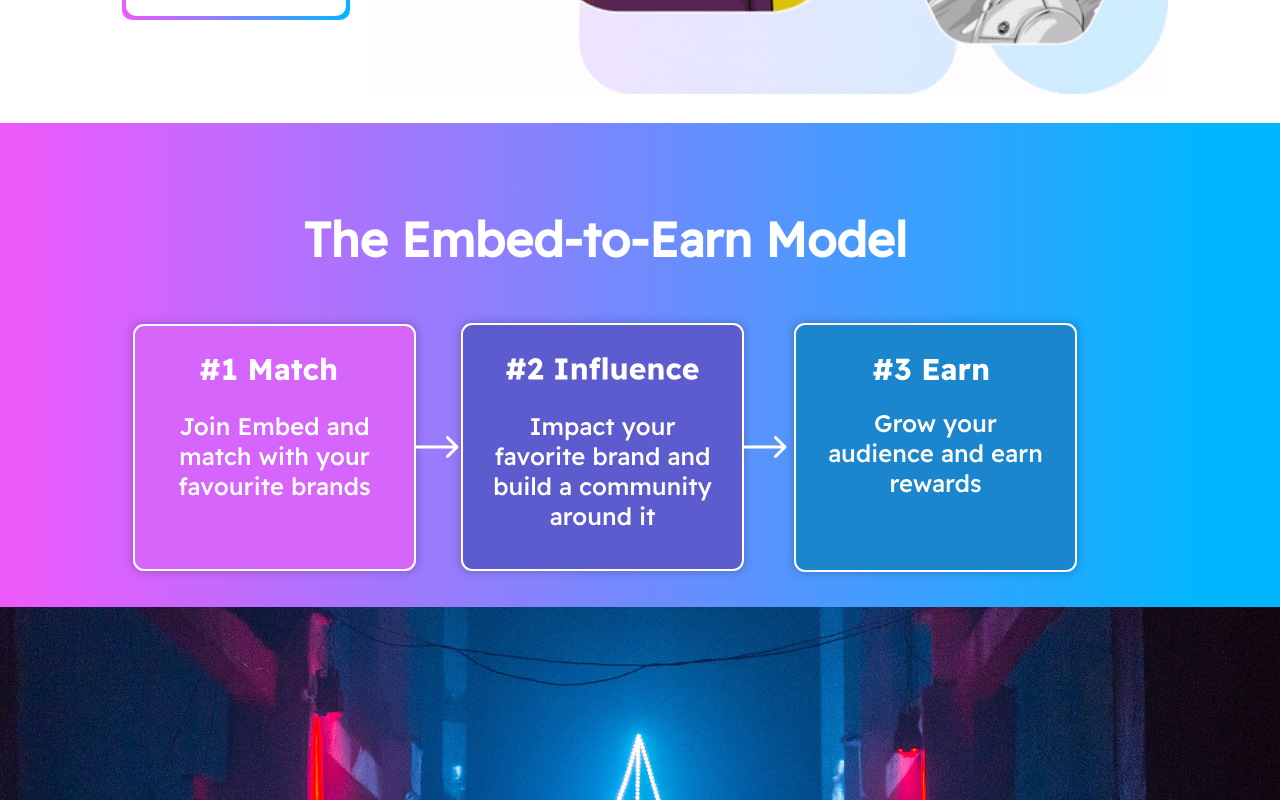
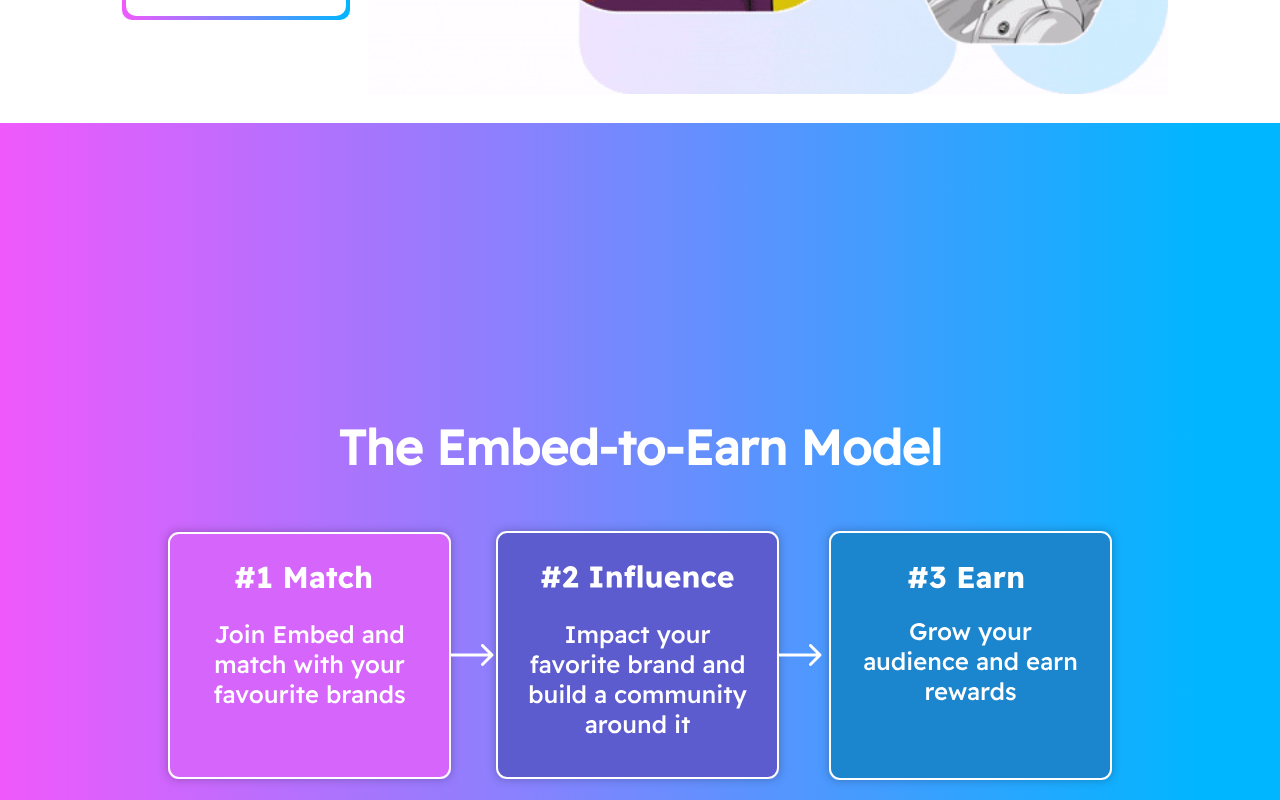
Before and after one commit to stefansujdovic/Embed-xyz, a React (Create React App) app: page / in a window 1280 px wide. Shown: the part 1340-2140 px from the top of the page. Built offline with nearby package versions, Linux system fonts and the light colour scheme.

Commit message:
increase padding embed earn model

```diff
--- a/src/styles/EarnModel.css
+++ b/src/styles/EarnModel.css
@@ -4,7 +4,7 @@
     var(--gradient-first-color) -0.05%,
     var(--gradient-second-color) 94.34%
   );
-  padding: var(--desktop-nav-padding);
+  padding: 250px 0;
 }
 
 .earn-model-container .section-title {
```
